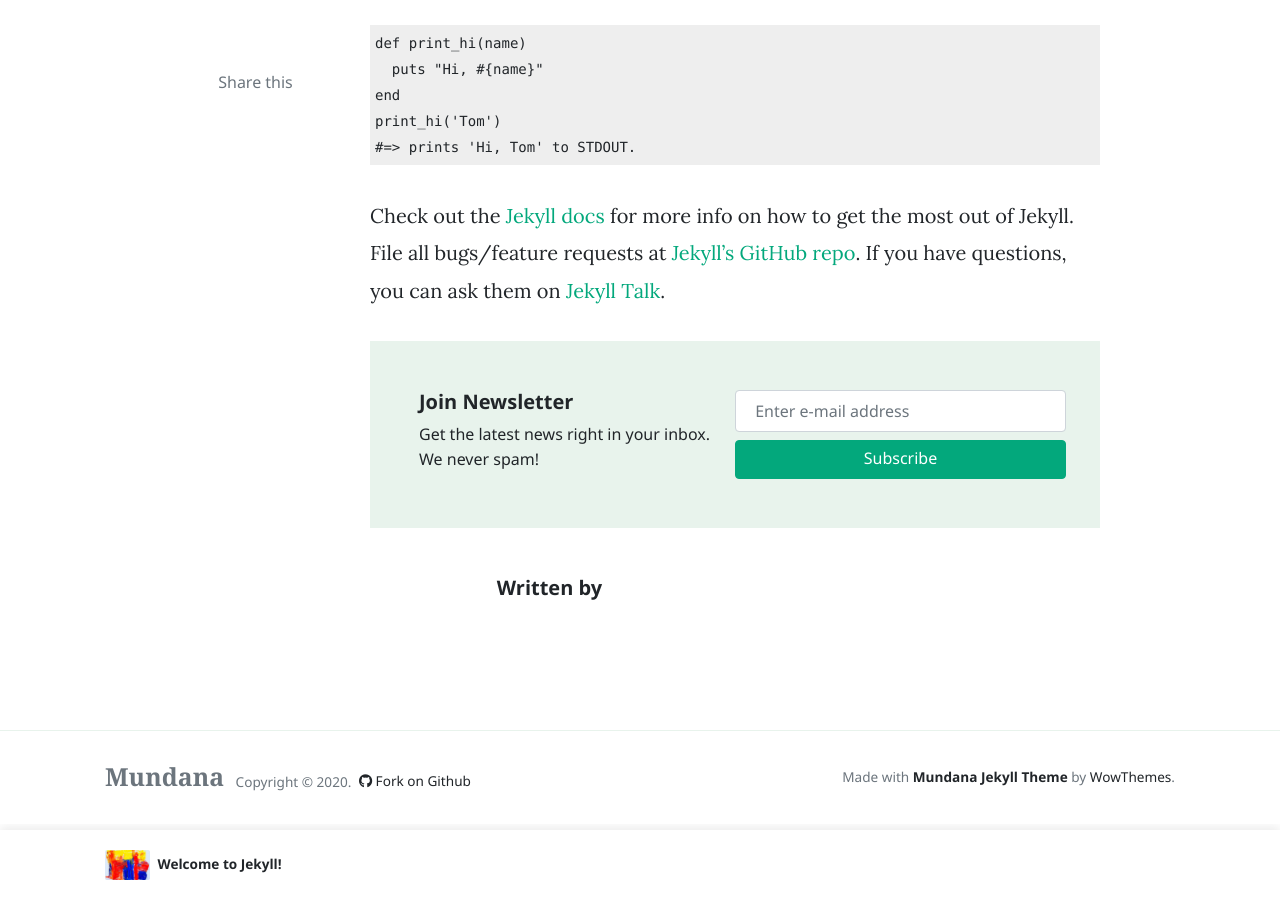
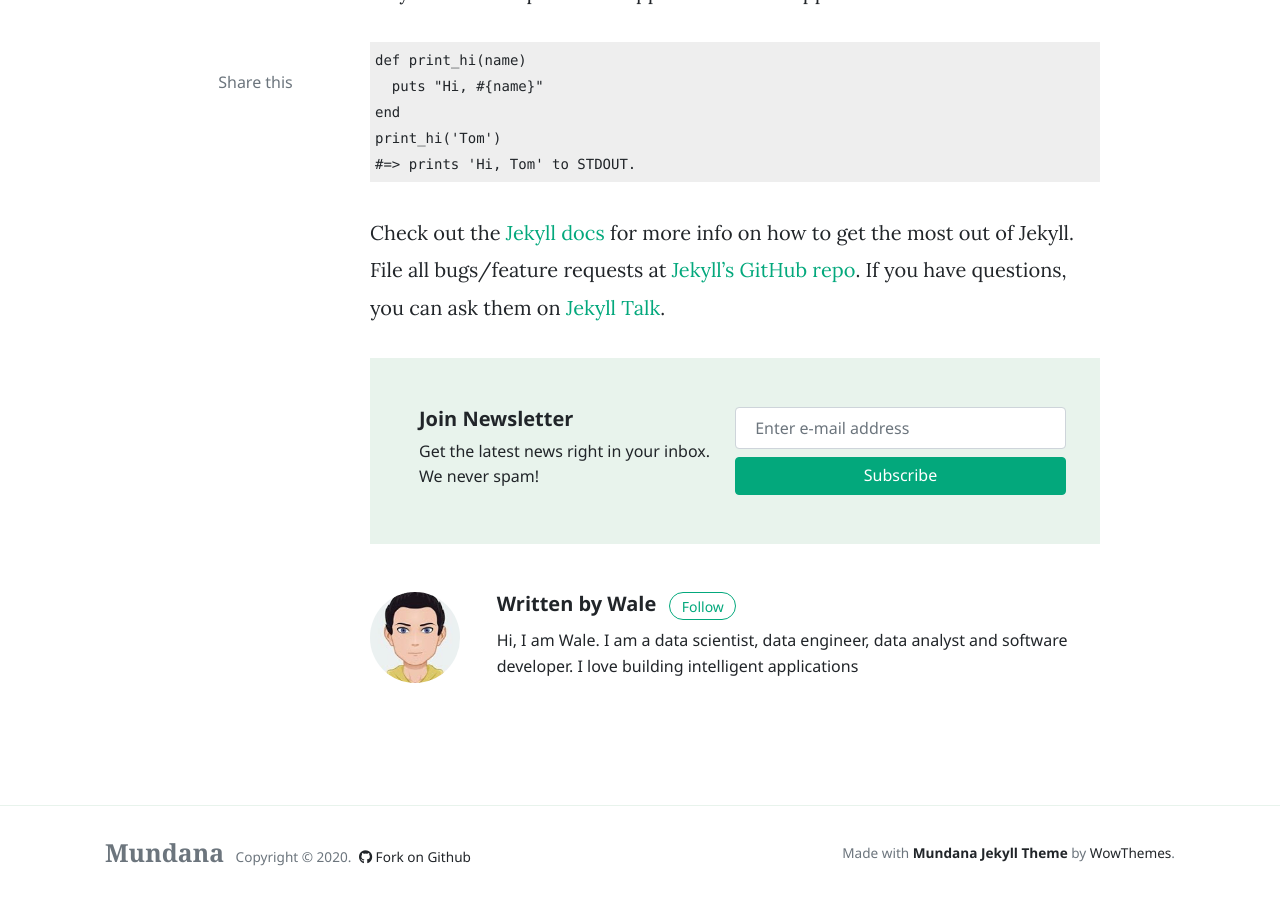
Before and after one commit to Data-Gatherers/data-gatherers.github.io, a Jekyll site: the page built from _posts/2020-06-30-welcome-to-jekyll.markdown, in a window 1280 px wide and 900 px high, scrolled down 947 px. Built offline with Jekyll 4.4.1, drawn with Linux system fonts in a browser that asks for light colours; nearby versions of some CDN libraries; comment, search, counter and statistics services are not loaded.

```diff
--- a/_config.yml
+++ b/_config.yml
@@ -1,6 +1,6 @@
 # Site
 name: 'Data Gatherers'
-description: 'Data gatherers is a group of highly motivated data scientists trying to change the world.'
+description: 'Data gatherers are a group of highly motivated data scientists trying to change the world.'
 logo: 'assets/images/logo.png'
 favicon: 'assets/images/favicon.ico'
 baseurl: ''
@@ -43,7 +43,7 @@
       path: "_posts"
     values:
       layout: post
-      author: sal
+      author: wale
       avatar: /assets/images/avatar1.jpg
 
   # all pages
```
